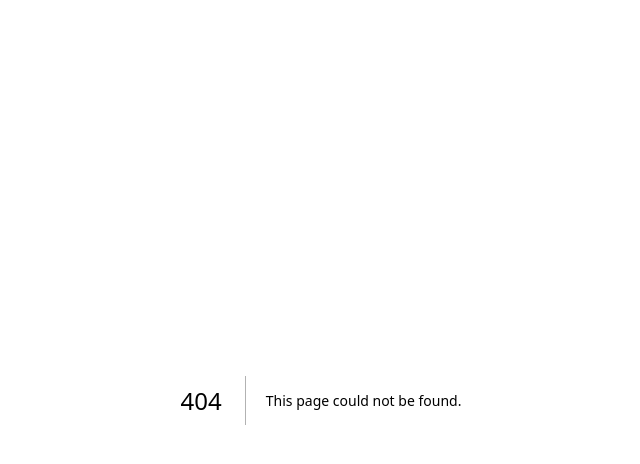
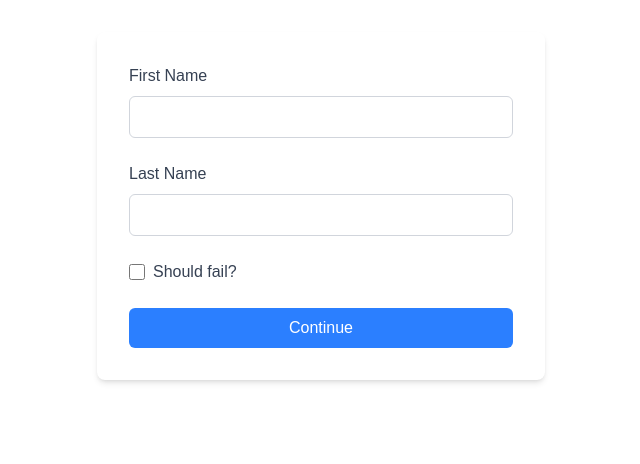
Before and after one commit to RobvH/next-15-playground, a Next.js app: page /server-form in a window 1280 px wide. Before the commit this address had no page. Shown: the top 464 px of the page, without its empty margins (319-959 px from the left). Built offline with nearby package versions, Linux system fonts and the light colour scheme.

Commit message:
feat: add server-form with server action

```diff
--- /dev/null
+++ b/src/app/server-form/page.tsx
@@ -0,0 +1,69 @@
+import { addUser } from './users'
+import { redirect } from 'next/navigation'
+
+// Server component that uses a server-action
+export default function CreateUserPage() {
+
+  async function createUser(formData: FormData) {
+    'use server'
+
+    const firstName = formData.get('firstName') as string
+    const lastName = formData.get('lastName') as string
+    const shouldFail = formData.get('shouldFail') === 'on'
+
+    // will save the user as a json to /data
+    const confirmationId = await addUser({
+      firstName,
+      lastName,
+      shouldFail
+    })
+
+    redirect(`/server-form/success?conf=${confirmationId}`)
+  }
+
+  return (
+    <form action={createUser} className="max-w-md mx-auto mt-8 p-8 bg-white rounded-lg shadow-md">
+      <div className="mb-6">
+        <label className="block">
+          <span className="text-gray-700 font-medium mb-2 block">First Name</span>
+          <input
+            required
+            type="text"
+            name="firstName"
+            className="w-full px-3 py-2 border border-gray-300 rounded-md focus:outline-none focus:ring-2 focus:ring-blue-500 focus:border-blue-500"
+          />
+        </label>
+      </div>
+
+      <div className="mb-6">
+        <label className="block">
+          <span className="text-gray-700 font-medium mb-2 block">Last Name</span>
+          <input
+            required
+            type="text"
+            name="lastName"
+            className="w-full px-3 py-2 border border-gray-300 rounded-md focus:outline-none focus:ring-2 focus:ring-blue-500 focus:border-blue-500"
+          />
+        </label>
+      </div>
+
+      <div className="mb-6">
+        <label className="flex items-center space-x-2 cursor-pointer">
+          <input
+            type="checkbox"
+            name="shouldFail"
+            className="w-4 h-4 text-blue-600 border-gray-300 rounded focus:ring-blue-500"
+          />
+          <span className="text-gray-700 font-medium">Should fail?</span>
+        </label>
+      </div>
+
+      <button
+        type="submit"
+        className="w-full bg-blue-500 text-white py-2 px-4 rounded-md hover:bg-blue-600 focus:outline-none focus:ring-2 focus:ring-blue-500 focus:ring-offset-2 transition-colors duration-200"
+      >
+        Continue
+      </button>
+    </form>
+  );
+}
--- /dev/null
+++ b/src/app/server-form/success/error.tsx
@@ -0,0 +1,21 @@
+// error components must be client components
+'use client'
+
+export default function Error({
+  error,
+  reset,
+}: {
+  error: Error & { digest?: string };
+  reset: () => void;
+}) {
+  return (
+    <div className="min-h-screen bg-red-50 flex items-center justify-center p-4">
+      <div className="bg-white rounded-lg shadow-xl p-8 max-w-md w-full text-center">
+        <h2 className="text-2xl font-bold text-red-600 mb-4">Error Loading User Information</h2>
+        <p className="text-gray-600 mb-4">
+          {error.message || 'Please make sure you have a valid confirmation ID and try again.'}
+        </p>
+      </div>
+    </div>
+  )
+}
--- /dev/null
+++ b/src/app/server-form/success/page.tsx
@@ -0,0 +1,60 @@
+// success.tsx
+import { getUser } from '../users'
+import { redirect } from 'next/navigation'
+
+export default async function SuccessPage({
+  searchParams,
+}: {
+  searchParams: Promise<{ [key: string]: string | string[] | undefined }>
+}) {
+  const params = await searchParams
+  const conf = params.conf
+
+  if (!conf || typeof conf !== 'string') {
+    redirect('/server-form')
+  }
+
+  // do not use timestamps for ids, ever, this is just a demo
+  const userId = parseInt(conf, 10)
+
+  const userInfo = await getUser(userId)
+
+  return (
+    <div className="min-h-screen bg-gradient-to-br from-blue-50 to-indigo-100 flex items-center justify-center p-4">
+      <div className="bg-white rounded-lg shadow-xl p-8 max-w-md w-full">
+        <div className="text-center mb-8">
+          <h1 className="text-3xl font-bold text-gray-800 mb-2">Success!</h1>
+          <div className="h-1 w-16 bg-green-500 mx-auto rounded"></div>
+        </div>
+
+        <div className="space-y-4">
+          <div className="bg-gray-50 p-4 rounded-lg">
+            <p className="text-sm text-gray-600">First Name</p>
+            <p className="text-lg font-semibold text-gray-800">{userInfo.firstName}</p>
+          </div>
+
+          <div className="bg-gray-50 p-4 rounded-lg">
+            <p className="text-sm text-gray-600">Last Name</p>
+            <p className="text-lg font-semibold text-gray-800">{userInfo.lastName}</p>
+          </div>
+
+          <div className="bg-gray-50 p-4 rounded-lg">
+            <p className="text-sm text-gray-600">Status</p>
+            <div className="flex items-center mt-1">
+              <span
+                className={`inline-block w-3 h-3 rounded-full mr-2 ${userInfo.shouldFail ? 'bg-red-500' : 'bg-green-500'}`}></span>
+              <p className="text-lg font-semibold text-gray-800">
+                {userInfo.shouldFail ? 'Failed' : 'Successful'}
+              </p>
+            </div>
+          </div>
+
+          <div className="bg-gray-50 p-4 rounded-lg">
+            <p className="text-sm text-gray-600">Confirmation ID</p>
+            <p className="text-lg font-semibold text-gray-800">{conf}</p>
+          </div>
+        </div>
+      </div>
+    </div>
+  )
+}
--- /dev/null
+++ b/src/app/server-form/users.ts
@@ -0,0 +1,45 @@
+import { writeFile, readFile } from 'fs/promises'
+import { join } from 'path'
+
+interface UserData {
+  firstName: string
+  lastName: string
+  shouldFail: boolean
+}
+
+export async function addUser(userData: UserData): Promise<number> {
+  try {
+    const timestamp = Date.now()
+    const fileName = `${timestamp}.json`
+    const filePath = join(process.cwd(), 'data', fileName)
+
+    // Convert the userData to JSON string with pretty formatting
+    const jsonContent = JSON.stringify(userData, null, 2)
+
+    // Write the file
+    await writeFile(filePath, jsonContent, 'utf-8')
+
+    return timestamp
+  } catch (error) {
+    console.error('Error saving user data:', error)
+    throw new Error('Failed to save user data')
+  }
+}
+
+export async function getUser(id: number): Promise<UserData> {
+  try {
+    const fileName = `${id}.json`
+    const filePath = join(process.cwd(), 'data', fileName)
+
+    // Read the file
+    const fileContent = await readFile(filePath, 'utf-8')
+
+    // Parse the JSON content
+    const userData: UserData = JSON.parse(fileContent)
+
+    return userData
+  } catch (error) {
+    console.error('Error reading user data:', error)
+    throw new Error('Failed to retrieve user data')
+  }
+}
```
Also changed, not shown: 1 other file (tests, documents, lock files or other folders).
